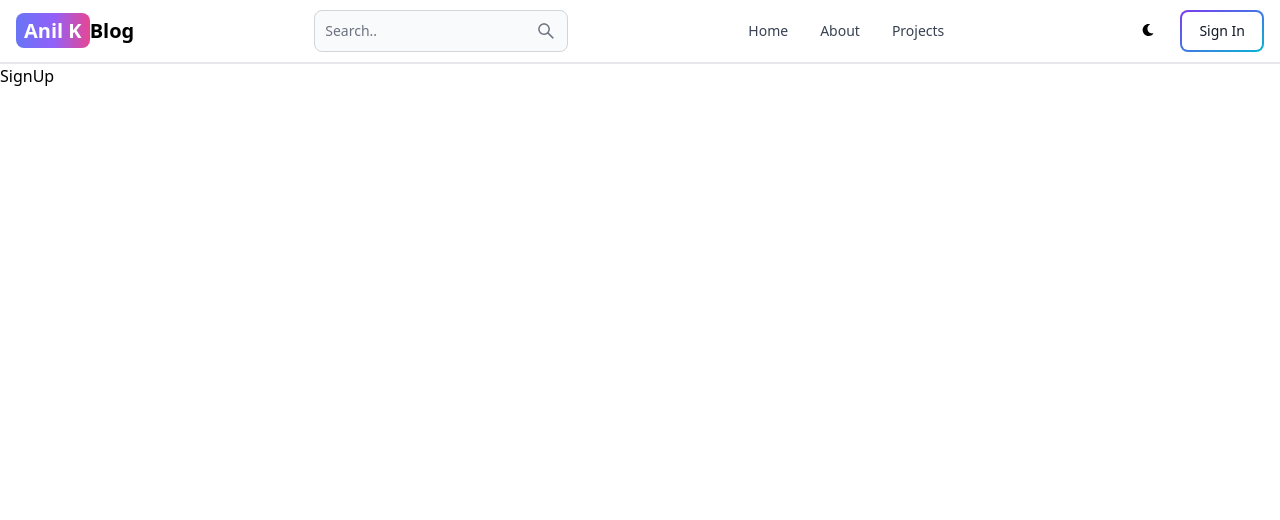
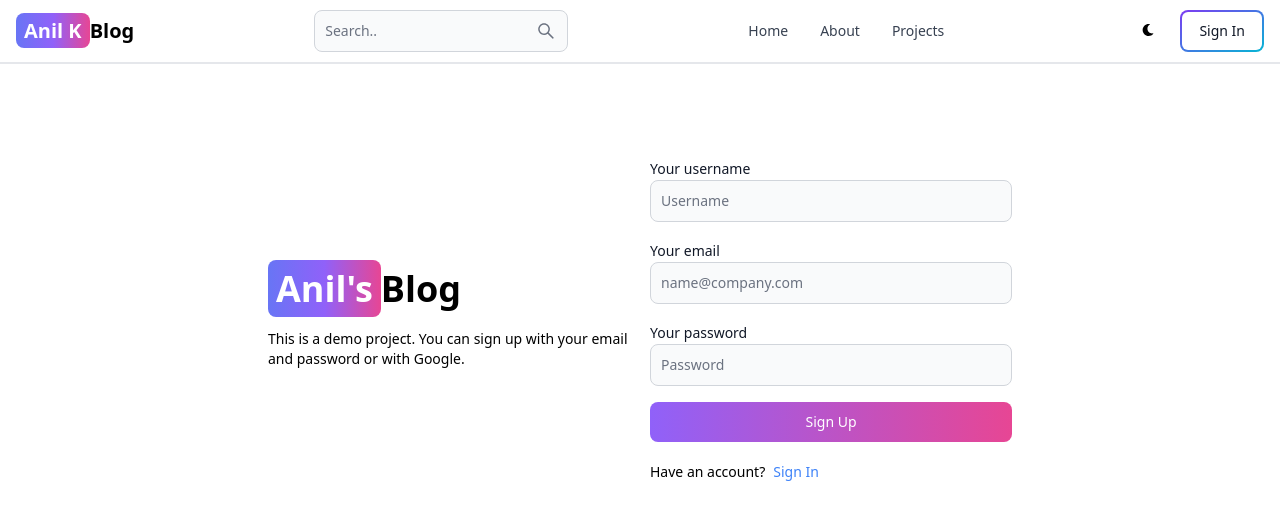
Before and after one commit to anilk2024/BlogAppDashboard, a React (Vite) app in the folder client/: page /sign-up in a window 1280 px wide. Shown: the top 520 px of the page. Built offline with nearby package versions, Linux system fonts and the light colour scheme.

Commit message:
created signup functinality

```diff
--- a/client/src/pages/SignUp.jsx
+++ b/client/src/pages/SignUp.jsx
@@ -1,7 +1,118 @@
+import { Alert, Button, Label, Spinner, TextInput } from 'flowbite-react';
+import { useState } from 'react';
+import { Link, useNavigate } from 'react-router-dom';
+//import OAuth from '../components/OAuth';
+
 export default function SignUp() {
+  const [formData, setFormData] = useState({});
+  const [errorMessage, setErrorMessage] = useState(null);
+  const [loading, setLoading] = useState(false);
+  const navigate = useNavigate();
+  const handleChange = (e) => {
+    setFormData({ ...formData, [e.target.id]: e.target.value.trim() });
+  };
+  const handleSubmit = async (e) => {
+    e.preventDefault();
+    if (!formData.username || !formData.email || !formData.password) {
+      return setErrorMessage('Please fill out all fields.');
+    }
+    try {
+      setLoading(true);
+      setErrorMessage(null);
+      const res = await fetch('/api/auth/signup', {
+        method: 'POST',
+        headers: { 'Content-Type': 'application/json' },
+        body: JSON.stringify(formData),
+      });
+      const data = await res.json();
+      if (data.success === false) {
+        return setErrorMessage(data.message);
+      }
+      setLoading(false);
+      if(res.ok) {
+        navigate('/sign-in');
+      }
+    } catch (error) {
+      setErrorMessage(error.message);
+      setLoading(false);
+    }
+  };
   return (
-    <div>
-      SignUp
+    <div className='min-h-screen mt-20'>
+      <div className='flex p-3 max-w-3xl mx-auto flex-col md:flex-row md:items-center gap-5'>
+        {/* left */}
+        <div className='flex-1'>
+          <Link to='/' className='font-bold dark:text-white text-4xl'>
+            <span className='px-2 py-1 bg-gradient-to-r from-indigo-500 via-purple-500 to-pink-500 rounded-lg text-white'>
+              Anil's
+            </span>
+            Blog
+          </Link>
+          <p className='text-sm mt-5'>
+            This is a demo project. You can sign up with your email and password
+            or with Google.
+          </p>
+        </div>
+        {/* right */}
+
+        <div className='flex-1'>
+          <form className='flex flex-col gap-4' onSubmit={handleSubmit}>
+            <div>
+              <Label value='Your username' />
+              <TextInput
+                type='text'
+                placeholder='Username'
+                id='username'
+                onChange={handleChange}
+              />
+            </div>
+            <div>
+              <Label value='Your email' />
+              <TextInput
+                type='email'
+                placeholder='name@company.com'
+                id='email'
+                onChange={handleChange}
+              />
+            </div>
+            <div>
+              <Label value='Your password' />
+              <TextInput
+                type='password'
+                placeholder='Password'
+                id='password'
+                onChange={handleChange}
+              />
+            </div>
+            <Button
+              gradientDuoTone='purpleToPink'
+              type='submit'
+              disabled={loading}
+            >
+              {loading ? (
+                <>
+                  <Spinner size='sm' />
+                  <span className='pl-3'>Loading...</span>
+                </>
+              ) : (
+                'Sign Up'
+              )}
+            </Button>
+            {/* <OAuth /> */}
+          </form>
+          <div className='flex gap-2 text-sm mt-5'>
+            <span>Have an account?</span>
+            <Link to='/sign-in' className='text-blue-500'>
+              Sign In
+            </Link>
+          </div>
+          {errorMessage && (
+            <Alert className='mt-5' color='failure'>
+              {errorMessage}
+            </Alert>
+          )}
+        </div>
+      </div>
     </div>
   );
 }
--- a/client/vite.config.js
+++ b/client/vite.config.js
@@ -3,5 +3,13 @@
 
 // https://vitejs.dev/config/
 export default defineConfig({
+  server: {
+    proxy: {
+      '/api': {
+        target: 'http://localhost:5000',
+        secure: false,
+      },
+    },
+  },
   plugins: [react()],
 })
```
